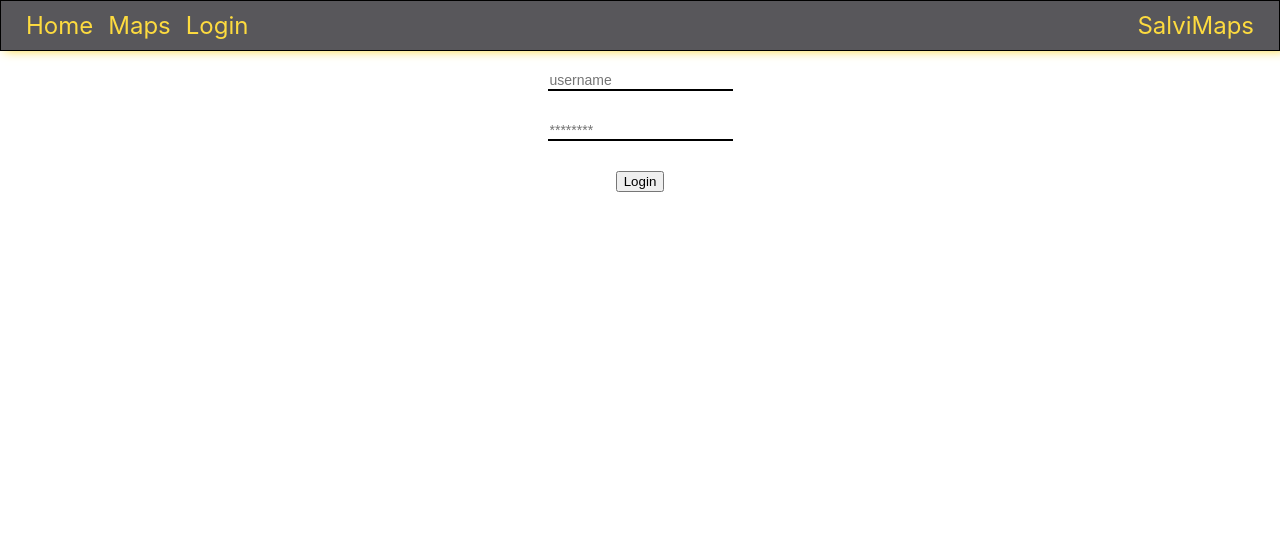
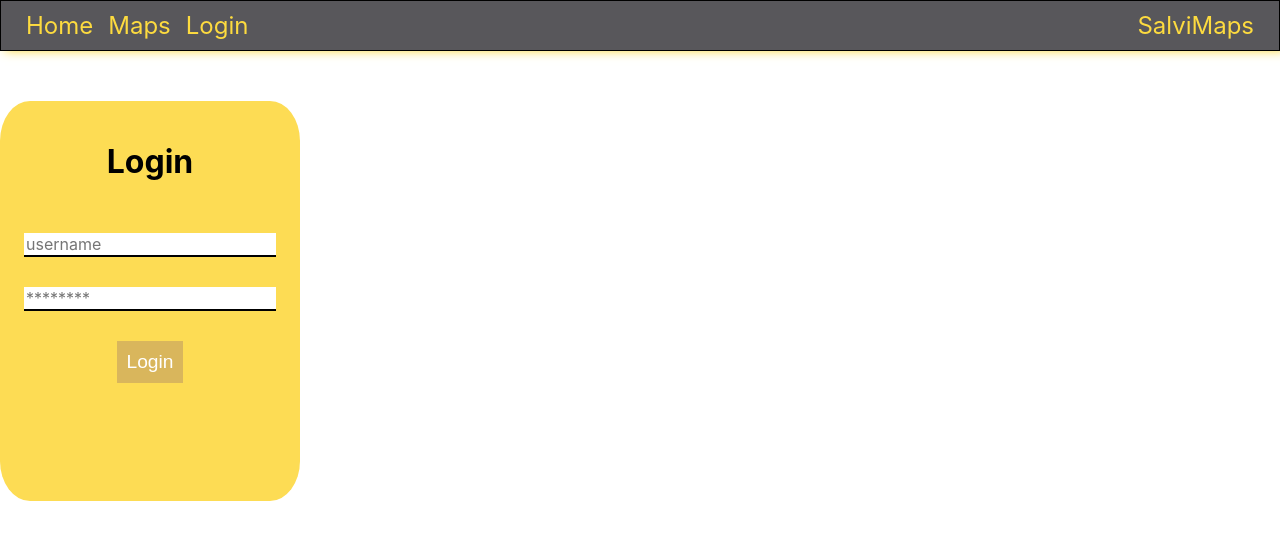
Before and after one commit to Ivangg88/prueba-tecnica-salvin, a React (Create React App) app: page /login in a window 1280 px wide. Shown: the top 540 px of the page. Built offline with nearby package versions, Linux system fonts and the light colour scheme.

Commit message:
added styles

```diff
--- a/src/components/LoginFormikForm/LoginFormikForm.tsx
+++ b/src/components/LoginFormikForm/LoginFormikForm.tsx
@@ -12,6 +12,7 @@ const LoginFormikForm = (): JSX.Element => {
         className="form-container"
         data-testid="loginForm"
       >
+        <h1>Login</h1>
         <Field
           className="form-container__input"
           label="Username"
@@ -42,7 +43,11 @@ const LoginFormikForm = (): JSX.Element => {
           )}
         </ErrorMessage>
 
-        <button type="submit" disabled={!isValid}>
+        <button
+          className="form-container__button"
+          type="submit"
+          disabled={!isValid}
+        >
           Login
         </button>
       </Form>
--- a/src/components/LoginFormikForm/LoginFormikFormStyled.tsx
+++ b/src/components/LoginFormikForm/LoginFormikFormStyled.tsx
@@ -4,19 +4,20 @@ const LoginFormikFormStyled = styled.div`
   display: flex;
   justify-content: center;
   padding: 20px;
+  background-color: #fddc54;
+  border-radius: 10%;
+  width: 100%;
+  min-height: 100%;
 
-  .input-label {
-    display: flex;
-    flex-direction: column;
-    align-items: center;
-    gap: 5px;
+  input {
+    font-family: inherit;
+    font-size: inherit;
   }
 
   .errors {
     text-align: center;
     color: #ff3131;
     font-weight: bold;
-    font-size: 0.7rem;
   }
 
   .form-container {
@@ -26,7 +27,6 @@ const LoginFormikFormStyled = styled.div`
     gap: 30px;
 
     &__input {
-      font-size: 0.875rem;
       width: 100%;
       border: none;
       border-bottom: 2px solid black;
@@ -42,6 +42,19 @@ const LoginFormikFormStyled = styled.div`
       color: #3070ad;
       font-weight: bolder;
     }
+
+    &__button {
+      background-color: #d9b65c;
+      color: white;
+      padding: 10px;
+      font-size: 1.2rem;
+      border: none;
+    }
+
+    &__button:hover {
+      background-color: #fada8b;
+      border: 1px solid #d9b65c;
+    }
   }
 `;
 
--- a/src/pages/LoginPage/LoginPage.tsx
+++ b/src/pages/LoginPage/LoginPage.tsx
@@ -1,7 +1,12 @@
 import Login from "../../components/Login/Login";
+import LoginPageStyled from "./LoginPageStyled";
 
 const LoginPage = (): JSX.Element => {
-  return <Login />;
+  return (
+    <LoginPageStyled>
+      <Login />
+    </LoginPageStyled>
+  );
 };
 
 export default LoginPage;
--- /dev/null
+++ b/src/pages/LoginPage/LoginPageStyled.tsx
@@ -0,0 +1,12 @@
+import styled from "styled-components";
+
+const LoginPageStyled = styled.div`
+  display: flex;
+  margin-top: 50px;
+  justify-content: center;
+  align-items: center;
+  width: 300px;
+  height: 400px;
+`;
+
+export default LoginPageStyled;
```
